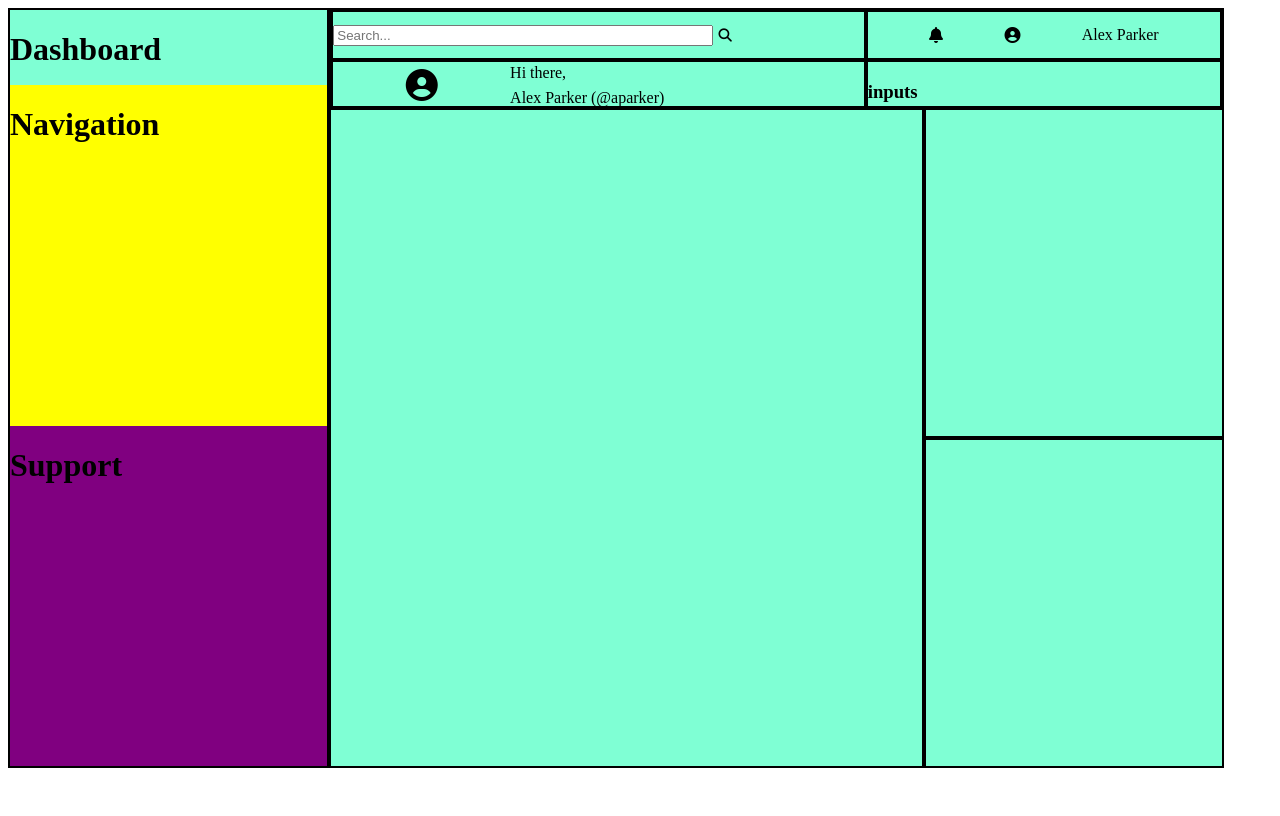
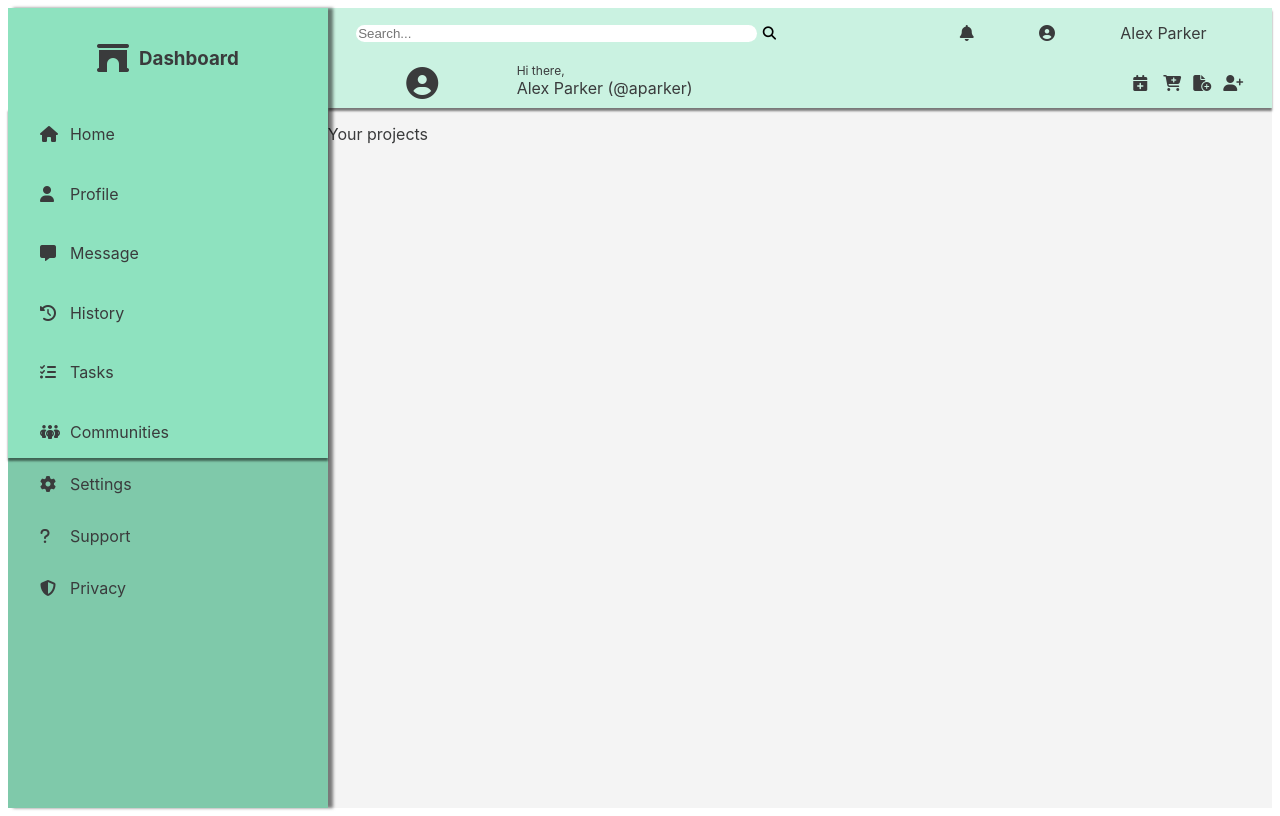
Before and after one commit to parkeralexjm/admin-dashboard-demo, a plain HTML site: page index.html in a window 1280 px wide. Drawn offline with Linux system fonts and the light colour scheme.

Commit message:
Styled sidebar Styled side bar to include navigation links and icons.

```diff
--- a/index.html
+++ b/index.html
@@ -31,23 +31,36 @@
           <p class="greetingUsername">Alex Parker (@aparker)</p>
         </div>
         <div class="inputs">
-          <h3>inputs</h3>
+          <i class="fa-solid fa-calendar-plus"></i>
+          <i class="fa-solid fa-cart-plus"></i>
+          <i class="fa-solid fa-file-circle-plus"></i>
+          <i class="fa-solid fa-user-plus"></i>
         </div>
       </div>
 
       <div class="sidebar">
         <div class="branding">
-          <h1>Dashboard</h1>
+          <i class="fa-solid fa-archway fa-2x"></i>
+          <h3>Dashboard</h3>
         </div>
         <div class="navigation">
-          <h1>Navigation</h1>
+          <p><i class="fa-solid fa-house"></i>Home</p>
+          <p><i class="fa-solid fa-user"></i>Profile</p>
+          <p><i class="fa-solid fa-message"></i>Message</p>
+          <p><i class="fa-solid fa-clock-rotate-left"></i>History</p>
+          <p><i class="fa-solid fa-list-check"></i>Tasks</p>
+          <p><i class="fa-solid fa-people-group"></i>Communities</p>
         </div>
         <div class="support">
-          <h1>Support</h1>
+          <p><i class="fa-solid fa-gear"></i>Settings</p>
+          <p><i class="fa-solid fa-question"></i>Support</p>
+          <p><i class="fa-solid fa-shield-halved"></i>Privacy</p>
         </div>
       </div>
 
-      <div class="projects"></div>
+      <div class="projects">
+        <p>Your projects</p>
+      </div>
       <div class="announcements"></div>
       <div class="trending"></div>
     </div>
--- a/style.css
+++ b/style.css
@@ -1,35 +1,72 @@
+:root {
+  font-family: -apple-system, BlinkMacSystemFont, "Segoe UI", Roboto, Oxygen,
+    Ubuntu, Cantarell, "Open Sans", "Helvetica Neue", sans-serif;
+  color: var(--main-theme-text);
+  --main-theme-dark: #7fc9aa;
+  --main-theme: #8ee2bf;
+  --main-theme-light: #caf2e1;
+  --main-theme-text: #3a3b3c;
+  --secondary-theme: #f4f4f4;
+}
+
 .container {
   display: grid;
   grid-template-columns: 1fr 2 1fr;
   grid-template-rows: 100px 1fr 1fr;
-  height: 95vh;
-  width: 95vw;
+  height: 100vh;
 }
-
+/*
 .container > div {
-  background-color: aquamarine;
-  border: 2px solid black;
-}
+  border: 2px solid var(--main-theme-dark);
+}*/
 
 .sidebar {
   grid-area: 1 / 1 / 4 / 2;
+  background-color: var(--main-theme);
   display: grid;
   grid-template-columns: 1fr;
-  grid-template-rows: 75px 1fr 1fr;
+  grid-template-rows: 100px 1fr 1fr;
+  z-index: 100;
+  box-shadow: 5px 0px 3px rgba(0, 0, 0, 0.5);
 }
 
 .branding {
   grid-area: 1 / 1 / 2 / 2;
+  background-color: var(--main-theme);
+  display: flex;
+  align-items: center;
+  justify-content: center;
+}
+.branding > h3,
+.branding > i {
+  margin: 5px;
 }
 
 .navigation {
+  z-index: 100;
+  box-shadow: 0px 3px 2px rgba(0, 0, 0, 0.5);
+}
+
+.navigation,
+.support {
   grid-area: 2 / 1 / 3 / 2;
-  background-color: yellow;
+  background-color: var(--main-theme);
+  display: flex;
+  flex-direction: column;
+  justify-content: space-between;
+  align-items: left;
+  padding-left: 10%;
+}
+
+.navigation > p > i,
+.support > p > i {
+  width: 30px;
 }
 
 .support {
   grid-area: 3 / 1 / 4 / 2;
-  background-color: purple;
+  background-color: var(--main-theme-dark);
+  justify-content: flex-start;
 }
 
 .header {
@@ -37,10 +74,9 @@
   display: grid;
   grid-template-columns: 3fr 2fr;
   grid-template-rows: 50px 50px;
-}
-
-.header > div {
-  border: 2px solid black;
+  background-color: var(--main-theme-light);
+  z-index: 100;
+  box-shadow: 0px 3px 2px rgba(0, 0, 0, 0.5);
 }
 
 .searchbar {
@@ -51,6 +87,9 @@
 }
 .searchbar > input {
   width: 70%;
+  border-radius: 15px;
+  margin-left: 5%;
+  border: 0;
 }
 .searchbar > button {
   border: 0px;
@@ -89,6 +128,7 @@
   margin: 0;
   align-self: center;
   justify-self: left;
+  font-size: 0.75rem;
 }
 
 .greetingUsername {
@@ -96,11 +136,25 @@
   margin: 0;
   align-self: center;
   justify-self: left;
+  padding-bottom: 15px;
 }
 
 .inputs {
   grid-area: 2 / 2 / 3 / 3;
   display: flex;
+  align-items: center;
+  justify-content: right;
+  padding-right: 5%;
+}
+
+.inputs > i {
+  width: 30px;
+}
+
+.projects,
+.announcements,
+.trending {
+  background-color: var(--secondary-theme);
 }
 
 .projects {
```
